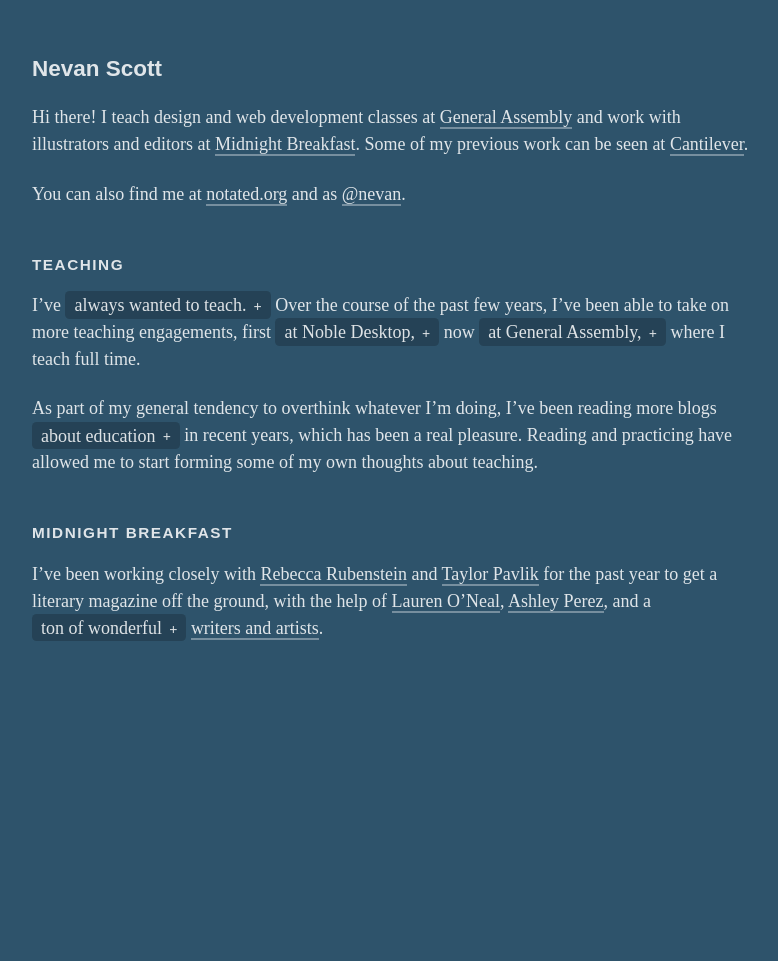
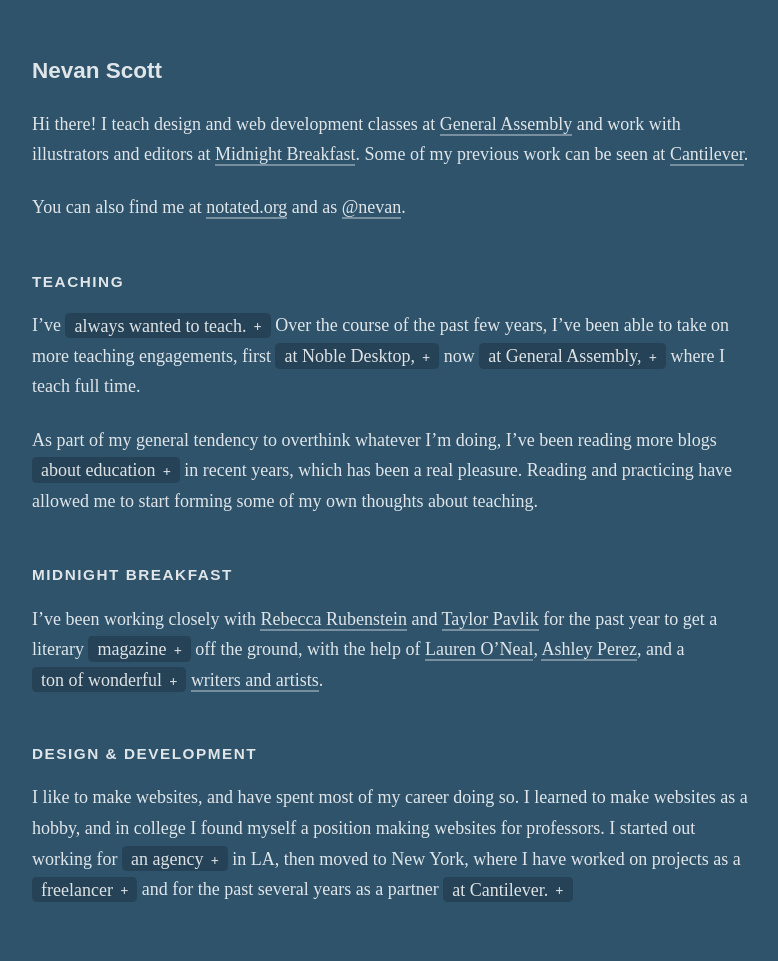
Before and after one commit to nevanscott/nevanscott.github.io, a Jekyll site: the page built from index.md, in a window 1280 px wide. Shown: the whole page, without its empty margins (248-1026 px from the left). Built offline with Jekyll 4.4.1, drawn with Linux system fonts in a browser that asks for light colours; nearby versions of some CDN libraries; some web fonts are replaced; before the commit the page ends 900 px from its top, so only the background shows below that.

Commit message:
expanding content

```diff
--- a/css/main.scss
+++ b/css/main.scss
@@ -32,7 +32,7 @@ body {
   padding: .7em;
   @media screen and (min-width: 35em) {
   	font-size: 18px;
-  	line-height: 1.5;
+  	line-height: 1.7;
   	padding: 1.4em;
   }
 }
@@ -73,7 +73,7 @@ a {
 a.annotation {
 	background: rgba(0,0,0,.2);
 	border: none;
-	padding: .2em .5em;
+	padding: .15em .5em;
 	border-radius: .25em;
 	&:after {
 		content: '+';
--- a/index.md
+++ b/index.md
@@ -68,8 +68,31 @@ TK
 Midnight Breakfast
 ------------------
 
+{% capture magaziny %}
+Producing a magazine is another one of those lifelong goals that I'm tickled and honored to be partaking in. I became at least mildly obsessed with the idea of the web as a publication medium in the mid-90s. For a time in college, I worked on an alternative (print) zine with some friends, writing and doing layout for the internals. I later worked on the college newspaper's design, as well as its website. Meanwhile, I worked with [Elfie Raymond](http://elfieraymond.com) on the publication of long-form poetry in [The Language Exchange](http://v1.elfieraymond.com/ccorner/index.html). My biggest prior undertaking was a web magazine I launched in 2005 called Sadie Lou—which Rebecca and Taylor also worked on.
+{% endcapture %}
+
 {% capture wonerfulartists %}
 I really don't want to pick favorites, so I encourage you if you're interested to look through the [Midnight Breakfast archive](http://midnightbreakfast.com/archive). It's a true treasure trove. I've worked most closely with the illustrators, and spear-headed our decision to feature original illustrations with every piece we publish. I can't even get started on how incredibly lucky I've felt getting to work with so many amazing people, who take the time to read and respond to the great writing I send them, creating just beautiful visual additions to the site. I'm proud to say that we pay all of these contributors, and I'd be remiss if I didn't plug [our ongoing campaign](https://www.patreon.com/mbfast) to remain funded by readers.
 {% endcapture %}
 
-I've been working closely with [Rebecca Rubenstein](http://rebeccarubenstein.com) and [Taylor Pavlik](https://twitter.com/FTPavlik) for the past year to get a literary magazine off the ground, with the help of [Lauren O'Neal](https://twitter.com/laureneoneal), [Ashley Perez](https://twitter.com/artscollide), and a {% include annotation.html label="ton of wonderful" id="wonerfulartists" note=wonerfulartists %} [writers and artists](http://midnightbreakfast.com/contributors).
+I've been working closely with [Rebecca Rubenstein](http://rebeccarubenstein.com) and [Taylor Pavlik](https://twitter.com/FTPavlik) for the past year to get a literary {% include annotation.html label="magazine" id="magaziny" note=magaziny %} off the ground, with the help of [Lauren O'Neal](https://twitter.com/laureneoneal), [Ashley Perez](https://twitter.com/artscollide), and a {% include annotation.html label="ton of wonderful" id="wonerfulartists" note=wonerfulartists %} [writers and artists](http://midnightbreakfast.com/contributors).
+
+
+
+Design & Development
+--------------------
+
+{% capture rmg %}
+This was a real Baptism-by-fire experience for me, where I was launched straight into a major redesign of a commercial website for an international pomegranate juice {% include annotation.html label="brand." id="pom" note="A brand, I have to admit, that I had never heard of before working on the website." %} I worked on the front-end, the back-end, moved the whole setup onto git to manage deploys, consulted on the user experience, and everything in between. It was a big project with a lot of late nights. I learned a ton.
+{% endcapture %}
+
+{% capture freelancer %}
+Some highlights include customizing Jekyll for [A Working Library](http://aworkinglibrary.com), designing and building a mobile-optimized site for  [Buzzfeed](http://www.buzzfeed.com), and redesigning the [David Korins Design](http://davidkorinsdesign.com) website. Honestly, I'm kind of terrible at freelancing.
+{% endcapture %}
+
+{% capture atcantilever %}
+I worked on websites and apps for [NYU-Poly](http://nyc.poly.edu), [Sugar in the Raw](http://www.intheraw.com), [Hoefler & Co.](http://www.typography.com), [Northeastern](http://nulawlab.org), [Droga5](http://droga5.com), [Designer Pages](https://www.designerpages.com), [Animal New York](http://animalnewyork.com), [Handi-lift](http://www.handi-lift.com), [IEH](http://www.iehcorp.com), [Rustic Pathways](http://rusticpathways.com), and [Jaime Morrison](https://twitter.com/longchalk).
+{% endcapture %}
+
+I like to make websites, and have spent most of my career doing so. I learned to make websites as a hobby, and in college I found myself a position making websites for professors. I started out working for {% include annotation.html label="an agency" id="rmg" note=rmg %} in LA, then moved to New York, where I have worked on projects as a {% include annotation.html label="freelancer" id="freelancer" note=freelancer %} and for the past several years as a partner {% include annotation.html label="at Cantilever." id="atcantilever" note=atcantilever %}
```
